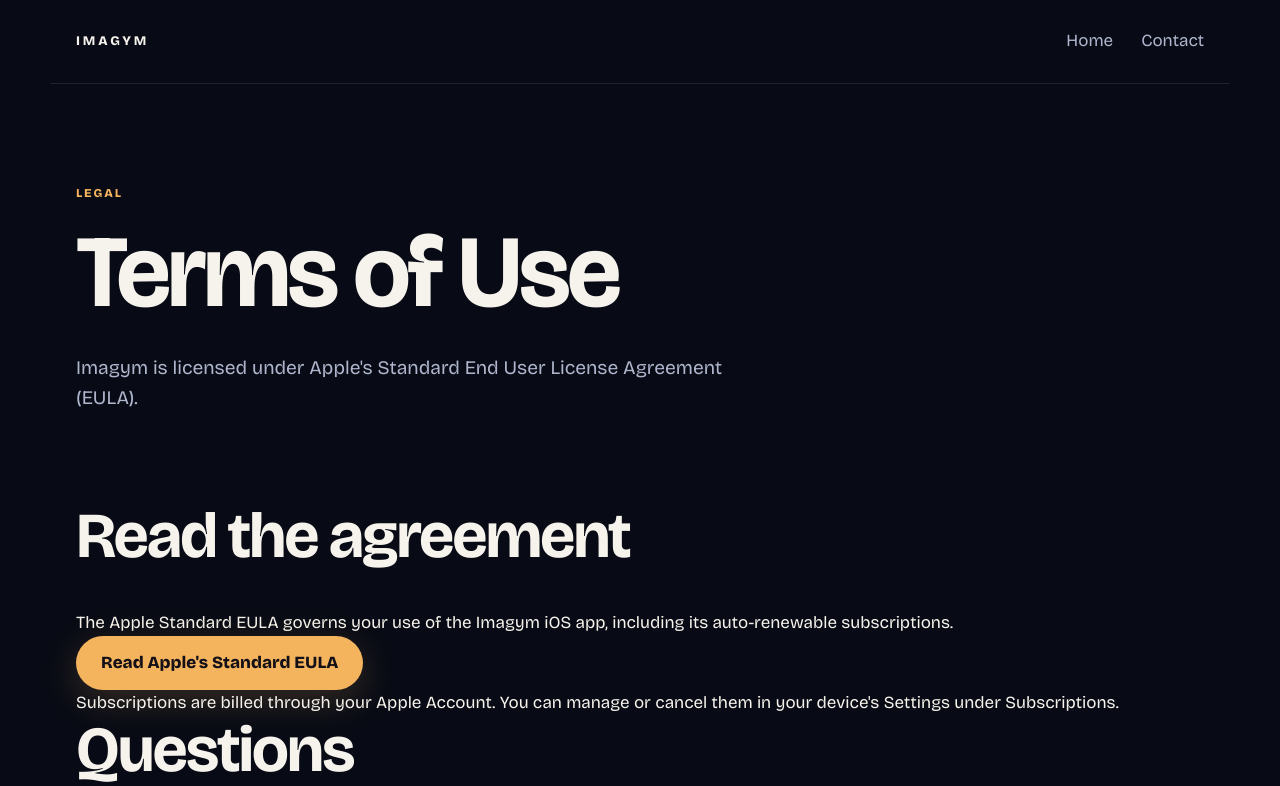
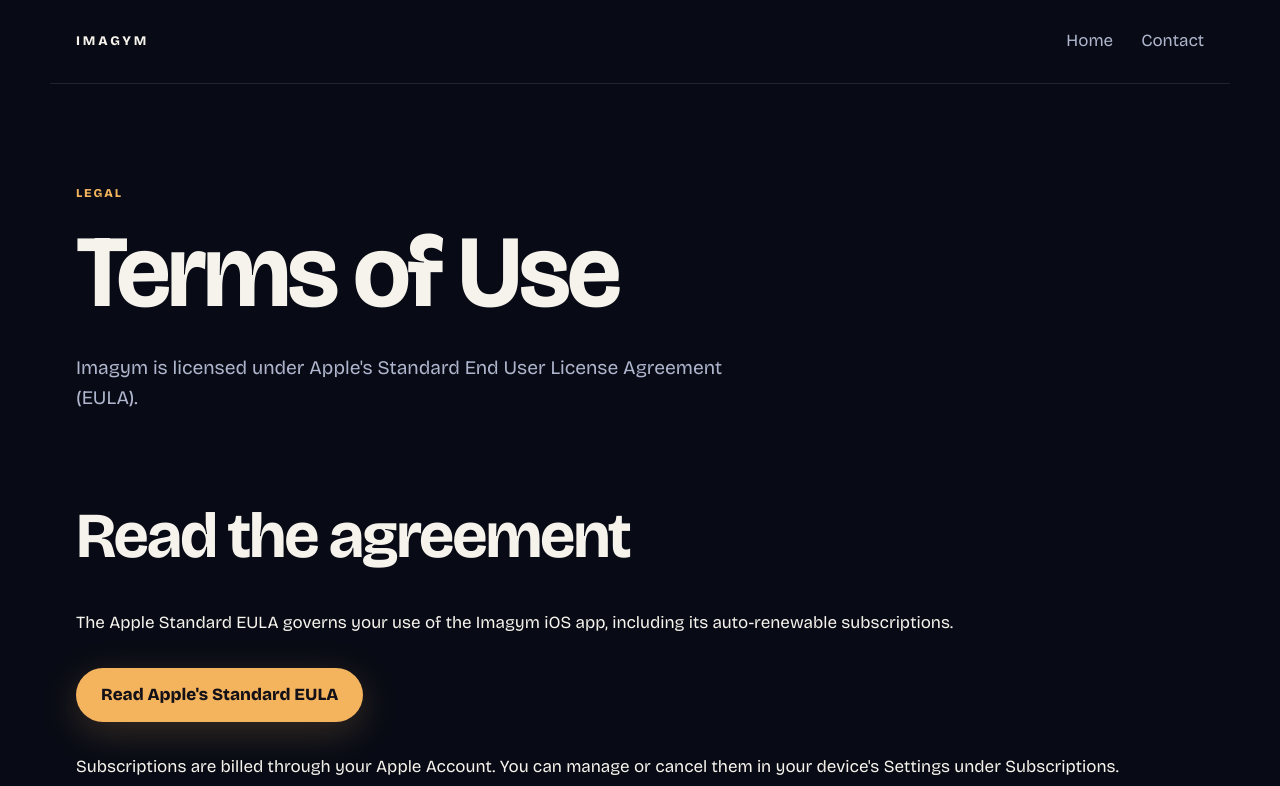
Before and after one commit to kon-rad/imagym-xyz, a Next.js app: page /terms in a window 1280 px wide. Shown: the top 786 px of the page. Built offline with nearby package versions, Linux system fonts and the light colour scheme.

Commit message:
Give Terms button vertical breathing room

```diff
--- a/app/globals.css
+++ b/app/globals.css
@@ -478,6 +478,9 @@ h3 {
   margin-bottom: 42px;
   max-width: 14ch;
 }
+.terms__action {
+  margin-block: 32px;
+}
 .contact__reasons {
   display: grid;
   grid-template-columns: repeat(3, 1fr);
--- a/app/terms/page.tsx
+++ b/app/terms/page.tsx
@@ -13,7 +13,7 @@ export default function Terms() {
     <header className="nav shell"><Link className="brand" href="/">IMAGYM</Link><nav aria-label="Primary"><Link href="/">Home</Link><Link href="/contact">Contact</Link></nav></header>
     <main className="contact shell">
       <header><p className="eyebrow">Legal</p><h1>Terms of Use</h1><p className="lede">Imagym is licensed under Apple&apos;s Standard End User License Agreement (EULA).</p></header>
-      <section aria-labelledby="license"><h2 id="license">Read the agreement</h2><p>The Apple Standard EULA governs your use of the Imagym iOS app, including its auto-renewable subscriptions.</p><p><a className="button" href={APPLE_TERMS}>Read Apple&apos;s Standard EULA</a></p><p>Subscriptions are billed through your Apple Account. You can manage or cancel them in your device&apos;s Settings under Subscriptions.</p></section>
+      <section aria-labelledby="license"><h2 id="license">Read the agreement</h2><p>The Apple Standard EULA governs your use of the Imagym iOS app, including its auto-renewable subscriptions.</p><p className="terms__action"><a className="button" href={APPLE_TERMS}>Read Apple&apos;s Standard EULA</a></p><p>Subscriptions are billed through your Apple Account. You can manage or cancel them in your device&apos;s Settings under Subscriptions.</p></section>
       <section aria-labelledby="help"><h2 id="help">Questions</h2><p>For help with Imagym, <Link href="/contact">contact us</Link>.</p></section>
     </main>
     <footer className="footer shell"><Link className="brand" href="/">IMAGYM</Link><nav><Link href="/">Home</Link><Link href="/terms">Terms</Link><Link href="/contact">Contact</Link></nav></footer>
```
